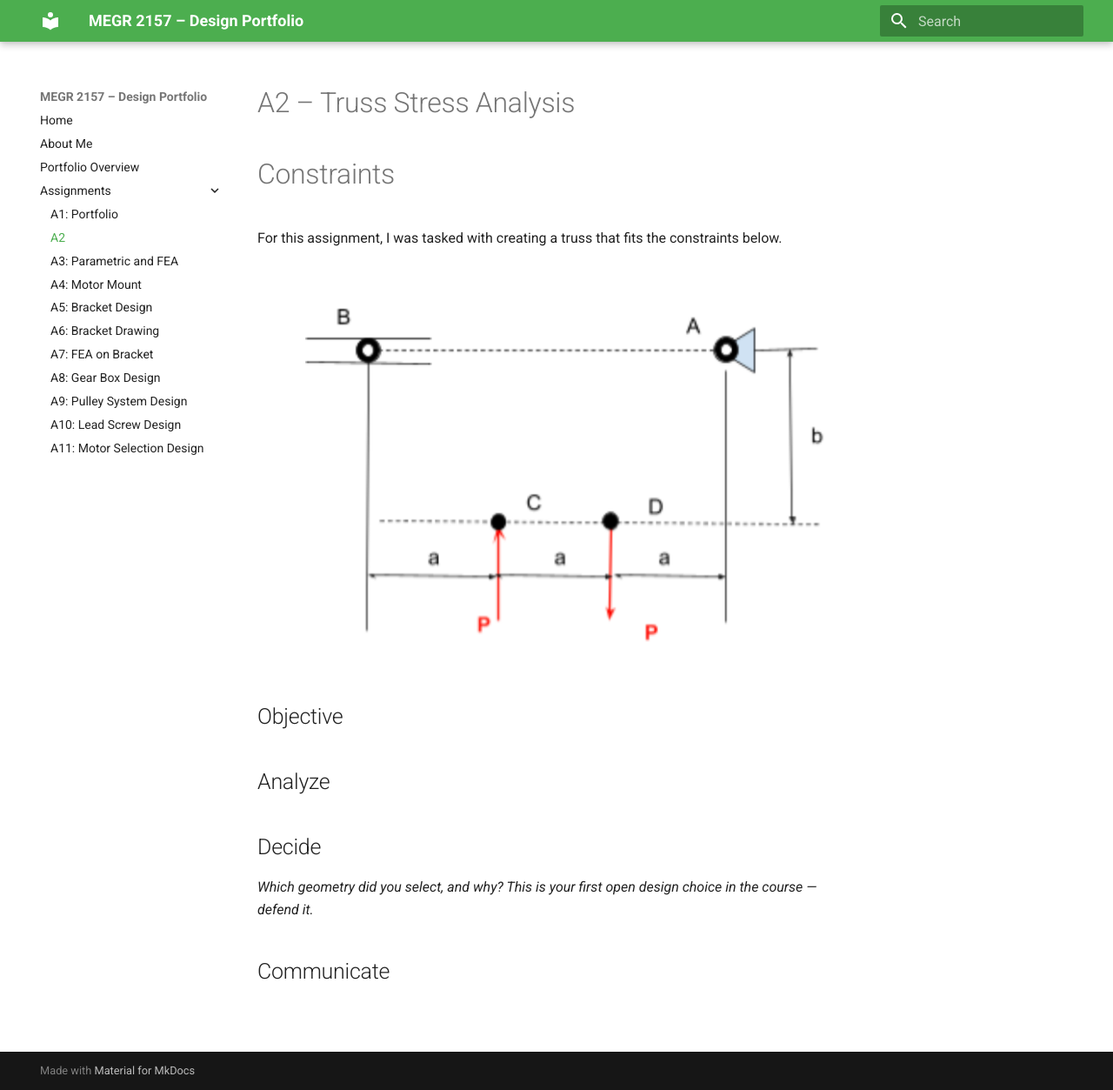
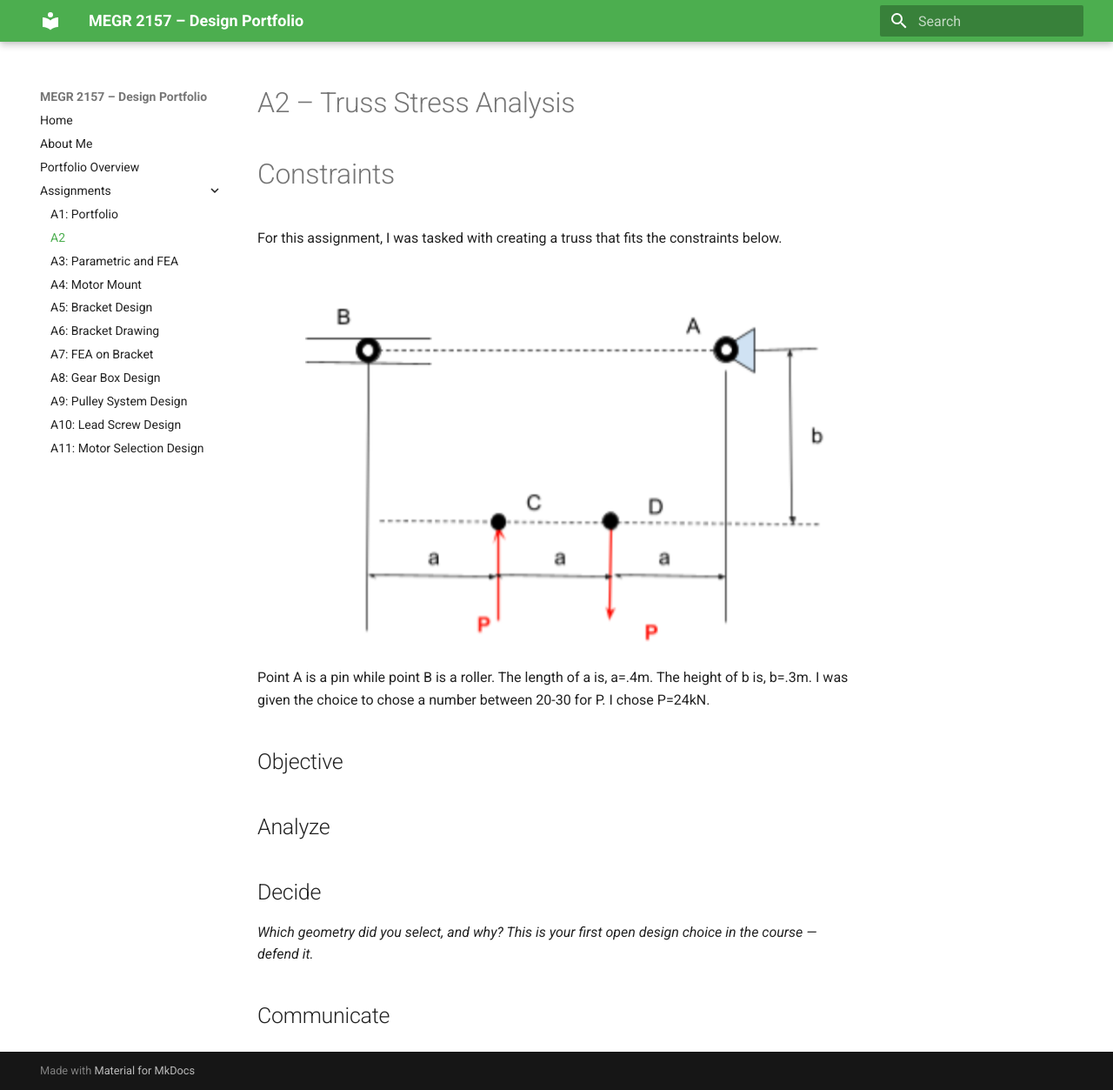
Before and after one commit to IzabellaMontero/megr2157-portfolio, an MkDocs documentation site: the page built from docs/assignments/A02/index.md, in a window 1280 px wide and 1253 px high. Shown: the whole window at 87% size. Built offline with MkDocs 1.6.1 and Material for MkDocs 9.7.7, drawn with Linux system fonts in a browser that asks for light colours.

Commit message:
Update index.md

```diff
--- a/docs/assignments/A02/index.md
+++ b/docs/assignments/A02/index.md
@@ -5,6 +5,7 @@
 For this assignment, I was tasked with creating a truss that fits the constraints below.
 
 ![Truss design screenshot](Screenshot 2026-09-01 at 10.44.23 AM.png)
+Point A is a pin while point B is a roller. The length of a is, a=.4m. The height of b is, b=.3m. I was given the choice to chose a number between 20-30 for P. I chose P=24kN.
 
 ## Objective
 
```
